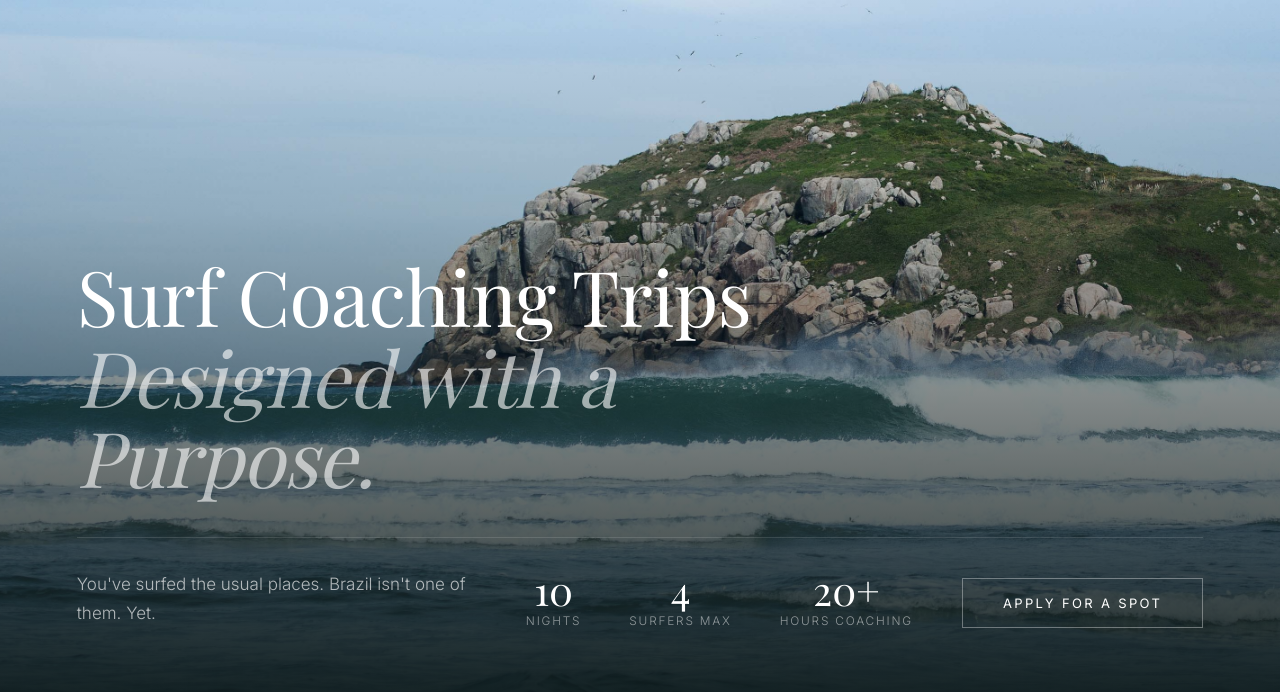
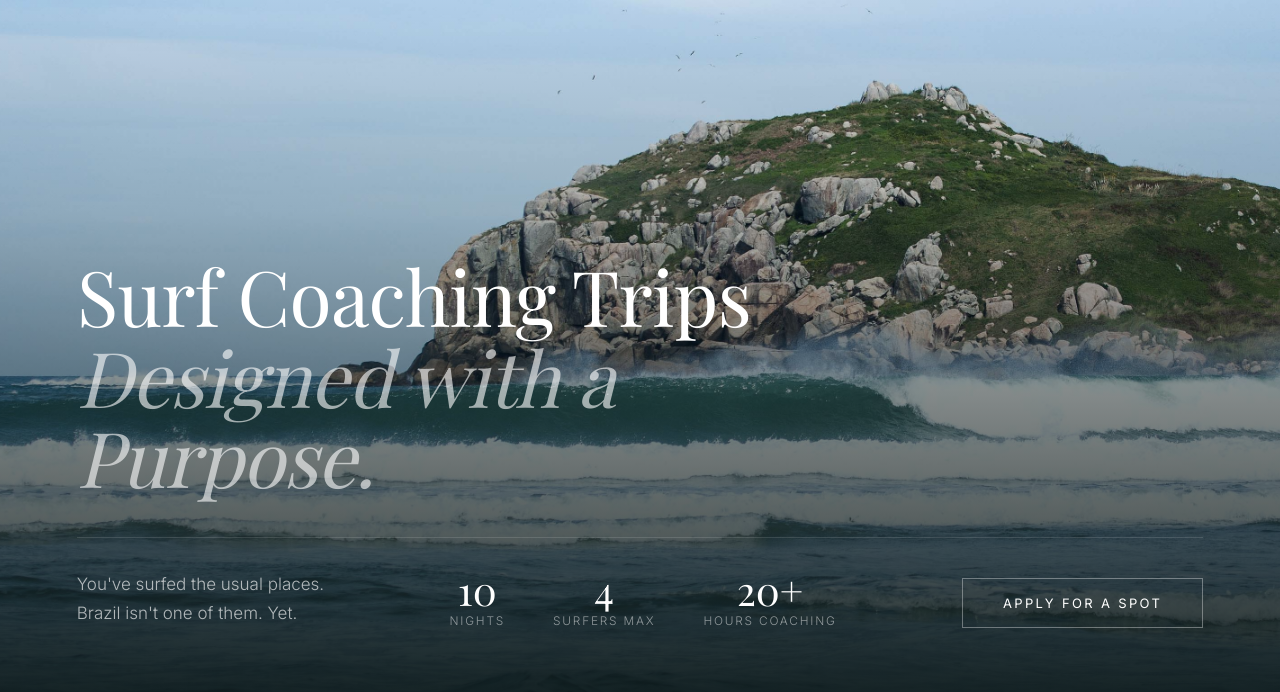
Before and after one commit to petersen-dev/evolvesurfing, a plain HTML site: page index.html in a window 1280 px wide. Shown: the part 108-800 px from the top of the page. Drawn offline with nearby package versions, Linux system fonts and the light colour scheme; a web font is replaced by a local one.

Commit message:
update tagline

```diff
--- a/index.html
+++ b/index.html
@@ -29,7 +29,7 @@
   <div class="hero-content">
     <h1 class="hero-title">Surf Coaching Trips<br><em>Designed with a Purpose.</em></h1>
     <div class="hero-bottom">
-      <p class="hero-tagline">You've surfed the usual places. Brazil isn't one of them. Yet.</p>
+      <p class="hero-tagline">You've surfed the usual places.<br>Brazil isn't one of them. Yet.</p>
       <div class="hero-stats">
         <div class="stat">
           <span class="stat-n">10</span>
```
